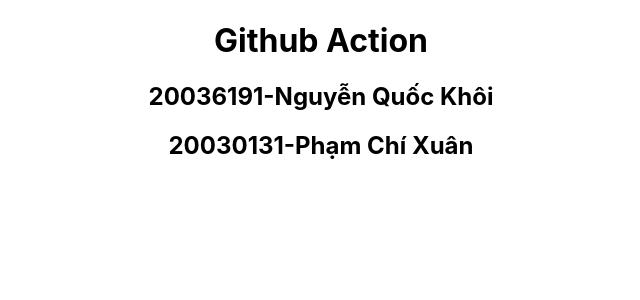
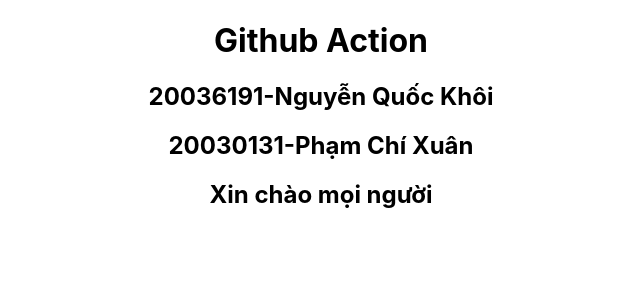
Before and after one commit to NguyenQuocKhoi/github_action, a React (Create React App) app: page / in a window 1280 px wide. Shown: the top 300 px of the page, without its empty margins (319-959 px from the left). Built offline with nearby package versions, Linux system fonts and the light colour scheme.

Commit message:
change text

```diff
--- a/src/App.js
+++ b/src/App.js
@@ -7,6 +7,7 @@
       <h1>Github Action</h1>
       <h2>20036191-Nguyễn Quốc Khôi</h2>
       <h2>20030131-Phạm Chí Xuân</h2>
+      <h2>Xin chào mọi người</h2>
       {/* <header className="App-header">
         <img src={logo} className="App-logo" alt="logo" />
         <p>
```
